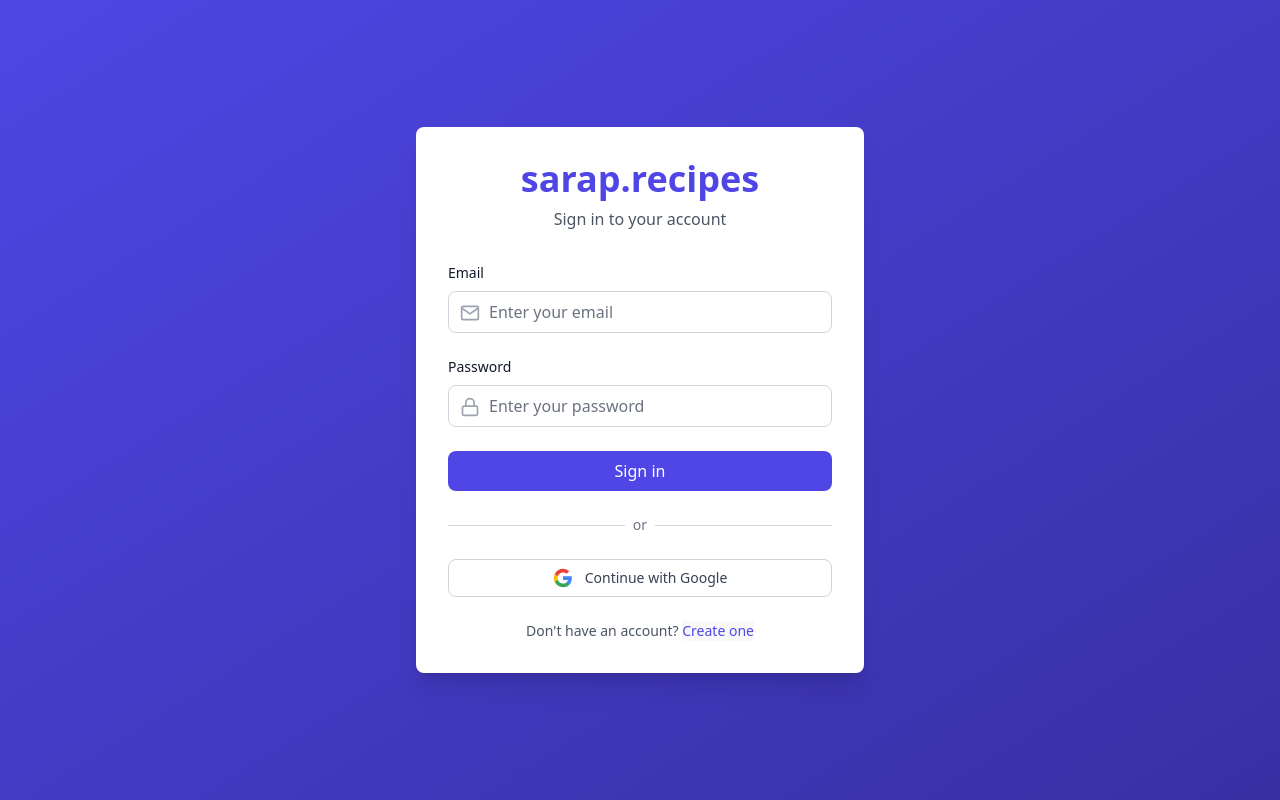
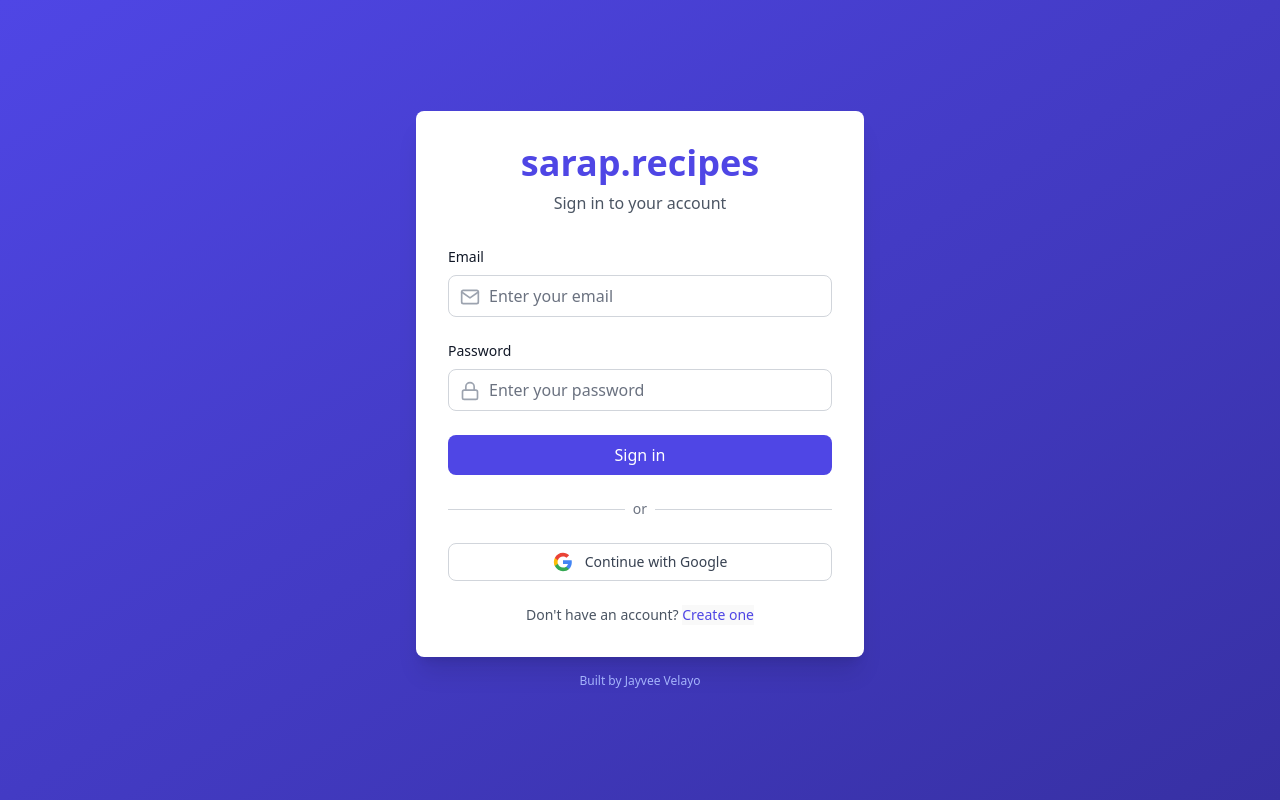
Before and after one commit to jayvelayo/recipio, a React (Vite) app in the folder frontend/: page / in a window 1280 px wide. Built offline with nearby package versions, Linux system fonts and the light colour scheme.

Commit message:
Add credit :-)

```diff
--- a/frontend/src/App.jsx
+++ b/frontend/src/App.jsx
@@ -136,11 +136,12 @@ function SidebarNavigation({ isOpen, onClose }) {
         fixed lg:static inset-y-0 left-0 z-40 w-64 bg-white border-r border-gray-200
         transform transition-transform duration-300 ease-in-out
         ${isOpen ? 'translate-x-0' : '-translate-x-full lg:translate-x-0'}
-        overflow-y-auto pt-4
+        flex flex-col overflow-y-auto pt-4
       `}>
-        <div className="px-3 space-y-2">
+        <div className="px-3 space-y-2 flex-1">
           {sidebarLinks.map(createNavigationLink)}
         </div>
+        <p className="px-4 pb-4 text-xs text-gray-400">Built by Jayvee Velayo</p>
       </nav>
     </>
   )
--- a/frontend/src/pages/common/Login.jsx
+++ b/frontend/src/pages/common/Login.jsx
@@ -139,6 +139,7 @@ function Login({ onShowRegister }) {
                         </button>
                     </p>
                 </div>
+                <p className="text-center text-xs text-indigo-300 mt-4">Built by Jayvee Velayo</p>
             </div>
         </div>
     );
```
